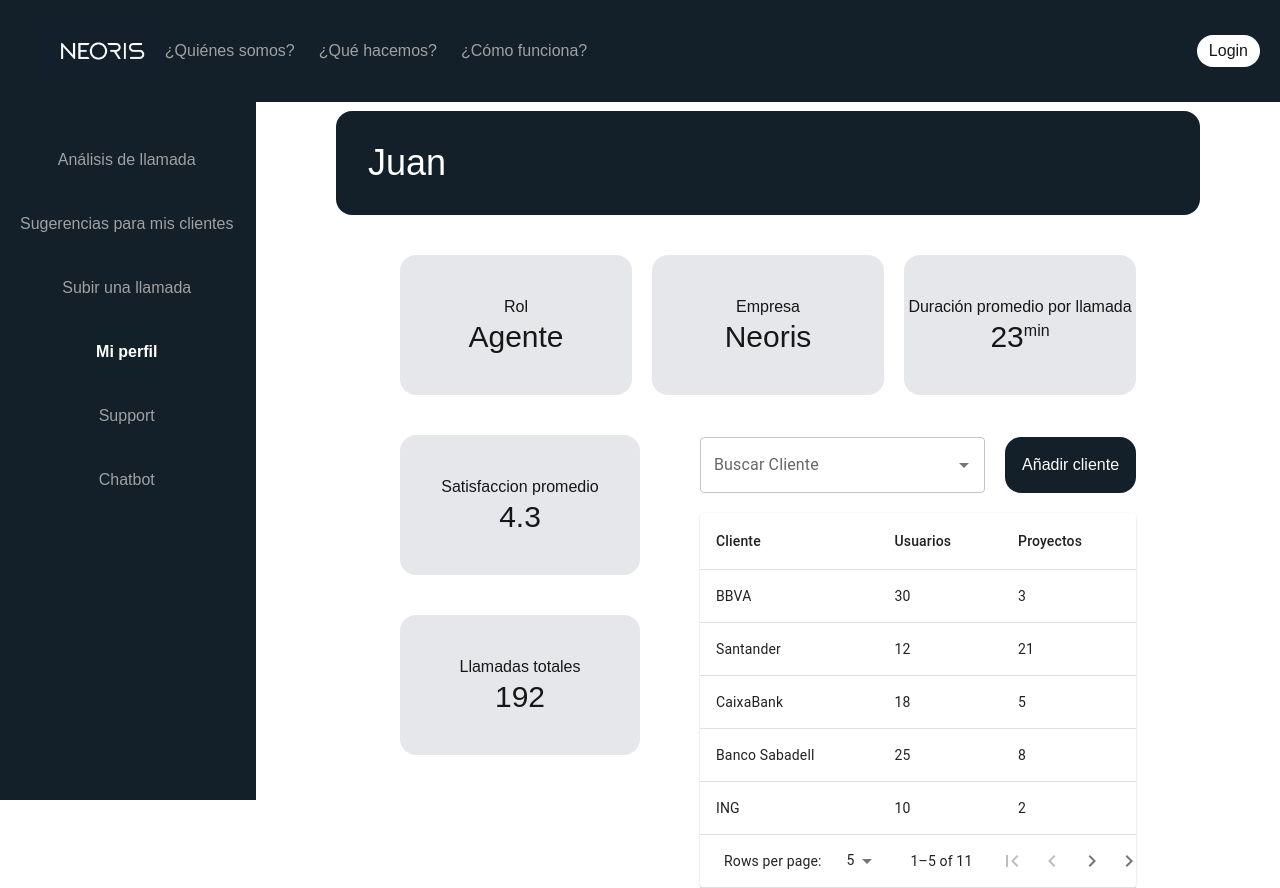
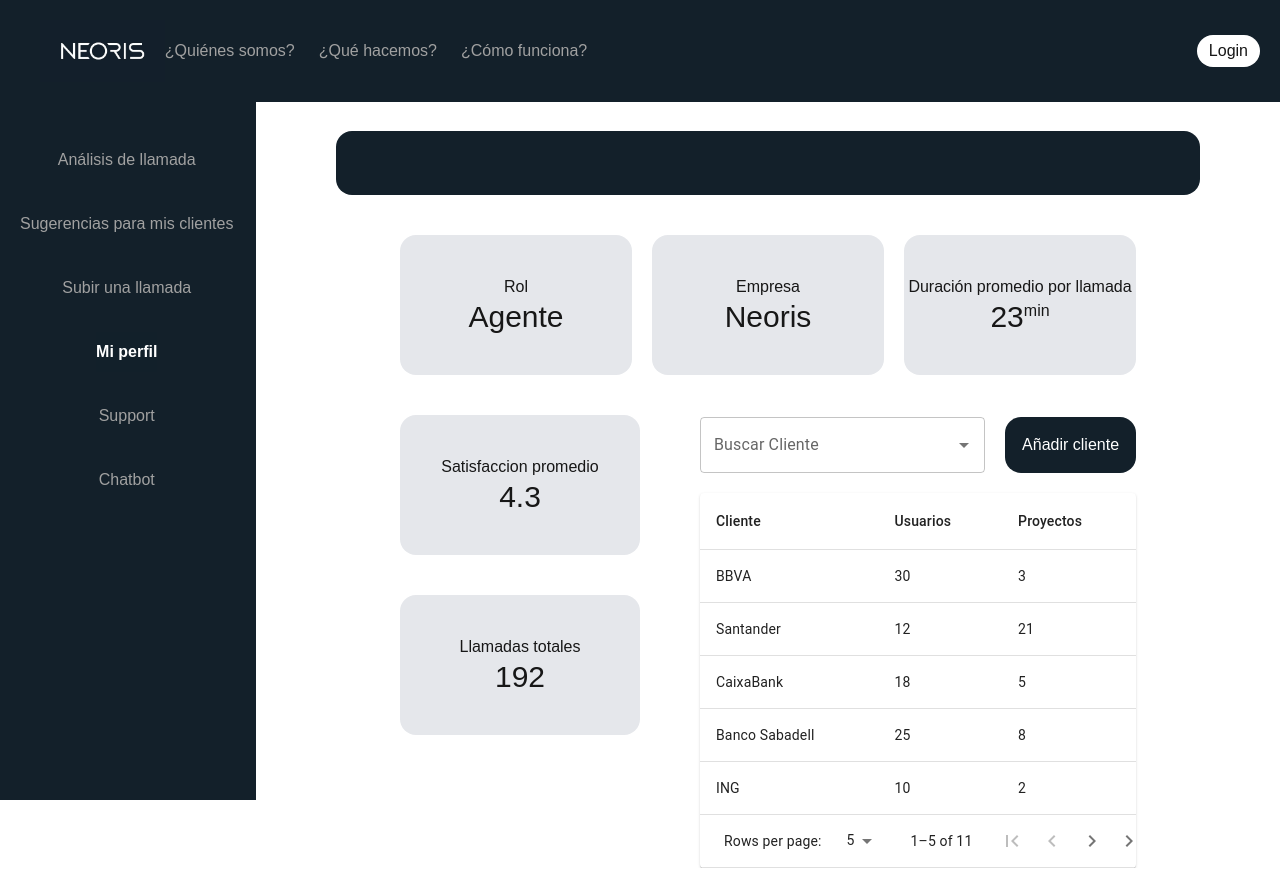
Before and after one commit to Fuerza-Leona/callsight, a Next.js app: page /perfil in a window 1280 px wide. Built offline with nearby package versions, Linux system fonts and the light colour scheme.

Commit message:
Added UserContext

```diff
--- a/src/app/layout.tsx
+++ b/src/app/layout.tsx
@@ -3,6 +3,7 @@
 import "./globals.css";
 import Navbar from "./components/Navbar";
 import Sidebar from "./components/Sidebar";
+import { UserProvider } from '@/context/UserContext'
 
 const geistSans = Geist({
   variable: "--font-geist-sans",
@@ -37,12 +38,16 @@
         />
       </head>
       <body className={`${geistSans.variable} ${geistMono.variable} antialiased`}>
-        <Navbar />
+        <UserProvider>
+          <Navbar />
 
-        <div className="flex flex-row">
-          <Sidebar />
-          <main className="flex-1">{children}</main>
-        </div>
+          <div className="flex flex-row">
+            <Sidebar />
+            <main className="flex-1">{children}</main>
+
+          </div>
+        </UserProvider>
+
 
       </body>
     </html>
--- a/src/app/login/page.tsx
+++ b/src/app/login/page.tsx
@@ -2,7 +2,7 @@
 
 import { useRef, useState, useEffect } from "react";
 import { useRouter } from 'next/navigation';
-import { useLogin } from "@/hooks/useFetchData";
+import { useLogin } from "@/hooks/useLogin";
 
 export default function Home() {
   const router = useRouter();
--- a/src/app/perfil/page.tsx
+++ b/src/app/perfil/page.tsx
@@ -2,6 +2,7 @@
 import { useEffect, useState } from "react";
 import CustomPaginationActionsTable from "../components/CustomPaginationActionsTable";
 import SearchBar from "../components/SearchBar";
+import { useUser } from "@/context/UserContext";
 
 const rows = [
   { name: 'BBVA', usuarios: 30, proyectos: 3 },
@@ -24,11 +25,11 @@
 ];
 
 //Valores harcodeados
-  const isUser = false;
-  const isAgent = !isUser;
+  //const isUser = false;
+  //const isAgent = !isUser;
   const isAdmin = false;
 
-  const nombre = "Juan"
+  //const nombre = "Juan"
   const nLlamadas = 192;
   const duracion = 23;
 
@@ -41,6 +42,10 @@
   const empresa = "Neoris";
 
 export default function Home() {
+  const { user } = useUser();
+  const nombre = user?.username;
+  const isUser = (user?.role == "client")
+  const isAgent = !isUser;
   /* const [role, setRole] = useState('');
 
   useEffect(() => {
--- /dev/null
+++ b/src/context/UserContext.tsx
@@ -0,0 +1,28 @@
+'use client'
+import { createContext, useContext, useState } from 'react'
+import type { User } from '@/interfaces/user'
+
+interface UserContextType {
+  user: User | null
+  setUser: (user: User | null) => void
+}
+
+const UserContext = createContext<UserContextType | undefined>(undefined)
+
+export const UserProvider = ({ children }: { children: React.ReactNode }) => {
+  const [user, setUser] = useState<User | null>(null)
+
+  return (
+    <UserContext.Provider value={{ user, setUser }}>
+      {children}
+    </UserContext.Provider>
+  )
+}
+
+export const useUser = () => {
+  const context = useContext(UserContext)
+  if (!context) {
+    throw new Error('useUser must be used within a UserProvider')
+  }
+  return context
+}
--- a/src/hooks/useFetchData.tsx
+++ /dev/null
@@ -1,58 +0,0 @@
-import { useState } from "react";
-import axios from "axios";
-import { apiURL } from "@/app/constants";
-
-const API_URL = `${apiURL}/auth/login`;
-
-interface LoginSuccessResponse {
-  access_token: string;
-  refresh_token: string;
-  user: {
-    user_id: string;
-    username: string;
-    email: string;
-    role: string;
-    department: string;
-  };
-}
-
-interface LoginErrorResponse {
-  detail: string;
-}
-
-export const useLogin = () => {
-  const [data, setData] = useState<LoginSuccessResponse | null>(null); // Store success data
-  const [error, setError] = useState<string | null>(null); // Store error message
-  const [loading, setLoading] = useState<boolean>(false); // Track loading state
-
-  const login = async (email: string, password: string) => {
-    setLoading(true);
-    setError(null);
-
-    try {
-      // Send POST request using Axios
-      const response = await axios.post<LoginSuccessResponse>(API_URL, {
-        email,
-        password,
-      });
-
-      setData(response.data);
-    } catch (err: any) {
-      if (axios.isAxiosError(err)) {
-        const message =
-          err.response?.data?.detail || "Login failed. Please try again.";
-        setError(message);
-      } else {
-        setError("An unexpected error occurred.");
-      }
-
-      // Clear any previous data
-      setData(null);
-    } finally {
-      setLoading(false);
-    }
-  };
-
-  // Return the login function along with the state values
-  return { login, data, loading, error };
-};
--- /dev/null
+++ b/src/hooks/useLogin.tsx
@@ -0,0 +1,56 @@
+// src/hooks/useLogin.ts
+'use client'
+
+import { useState } from 'react'
+import axios from 'axios'
+import { apiURL } from '@/app/constants'
+import type { User } from '@/interfaces/user'
+import { useUser } from '@/context/UserContext' // Import useUser
+
+const API_URL = `${apiURL}/auth/login`
+
+interface LoginSuccessResponse {
+  access_token: string
+  refresh_token: string
+  user: User
+}
+
+interface LoginErrorResponse {
+  detail: string
+}
+
+export const useLogin = () => {
+  const [data, setData] = useState<LoginSuccessResponse | null>(null)
+  const [error, setError] = useState<string | null>(null)
+  const [loading, setLoading] = useState<boolean>(false)
+
+  const { setUser } = useUser() // Access context setter
+
+  const login = async (email: string, password: string) => {
+    setLoading(true)
+    setError(null)
+
+    try {
+      const response = await axios.post<LoginSuccessResponse>(API_URL, {
+        email,
+        password,
+      })
+
+      setData(response.data)
+      setUser(response.data.user) // Update context
+    } catch (err: any) {
+      if (axios.isAxiosError(err)) {
+        const message = err.response?.data?.detail || 'Login failed. Please try again.'
+        setError(message)
+      } else {
+        setError('An unexpected error occurred.')
+      }
+      setData(null)
+      setUser(null)
+    } finally {
+      setLoading(false)
+    }
+  }
+
+  return { login, data, loading, error }
+}
--- /dev/null
+++ b/src/interfaces/user.ts
@@ -0,0 +1,7 @@
+export interface User {
+    user_id: string;
+    username: string;
+    email: string;
+    role: string;
+    department: string | null;
+  }
```
